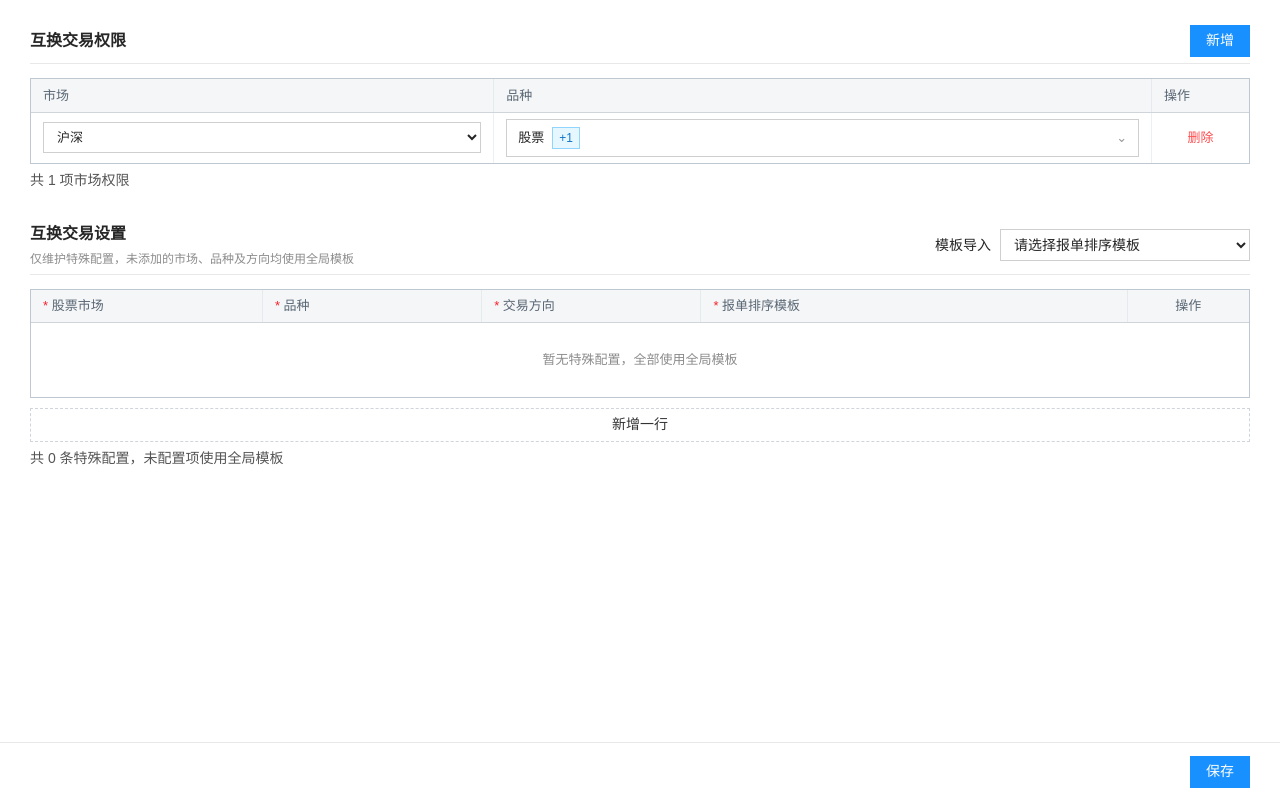
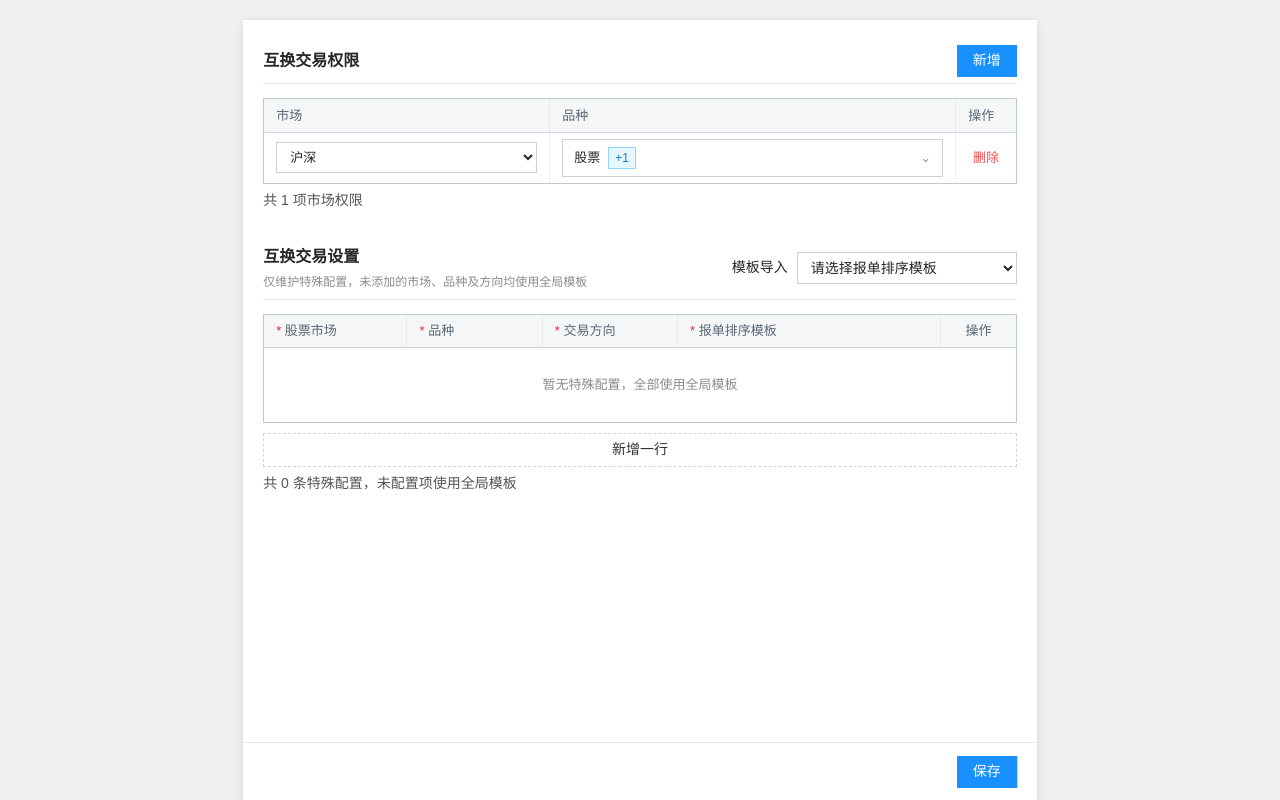
Before and after one commit to ldy-66/bct-account-routing-config, a Next.js app: page /solution-three in a window 1280 px wide. Shown: the top 800 px of the page. Built offline with nearby package versions, Linux system fonts and the light colour scheme.

Commit message:
???A4????

```diff
--- a/app/globals.css
+++ b/app/globals.css
@@ -3,21 +3,21 @@
 :root { --primary:#1890ff; --border:#d9d9d9; --light-border:#e8e8e8; --header-bg:#f5f6f7; --text:#262626; --muted:#8c8c8c; --danger:#ff4d4f; }
 * { box-sizing:border-box; }
 html,body { min-height:100%; margin:0; }
-body { color:var(--text); background:#fff; font-family:"Microsoft YaHei","PingFang SC",Arial,sans-serif; font-size:14px; }
+body { color:var(--text); background:#eef0f2; font-family:"Microsoft YaHei","PingFang SC",Arial,sans-serif; font-size:14px; }
 button,select,input { font:inherit; }
 button,summary { cursor:pointer; }
 
-.config-page { min-height:100vh; padding:18px 30px 76px; background:#fff; }
+.config-page { width:210mm; min-height:297mm; margin:20px auto; padding:18px 20px 76px; background:#fff; box-shadow:0 1px 8px rgba(0,0,0,.12); }
 .config-module { max-width:1500px; margin:0 auto 26px; }
 .module-header { min-height:46px; display:flex; align-items:center; border-bottom:1px solid var(--light-border); }
 .module-header h1,.module-header h2 { margin:0; font-size:16px; font-weight:600; }
 .module-header .primary-button,.module-header .secondary-button { margin-left:auto; }
-.routing-header { min-height:58px; }
+.routing-header { min-height:58px; flex-wrap:wrap; gap:10px; padding:8px 0; }
 .routing-header p { margin:4px 0 0; color:var(--muted); font-size:12px; }
-.routing-controls { margin-left:auto; display:flex; align-items:center; gap:12px; }
+.routing-controls { min-width:0; margin-left:auto; display:flex; align-items:center; justify-content:flex-end; flex-wrap:wrap; gap:10px; }
 .template-import-control { display:flex; align-items:center; gap:9px; }
 .template-import-control label { white-space:nowrap; }
-.template-import-control select { width:250px; height:32px; padding:0 28px 0 9px; border:1px solid #cfcfcf; background:#fff; }
+.template-import-control select { width:220px; height:32px; padding:0 28px 0 9px; border:1px solid #cfcfcf; background:#fff; }
 .template-mode-switch { display:inline-flex; height:32px; border:1px solid #cfcfcf; background:#fff; }
 .template-mode-switch button { min-width:88px; padding:0 14px; border:0; border-right:1px solid #cfcfcf; color:#555; background:#fff; }
 .template-mode-switch button:last-child { border-right:0; }
@@ -28,7 +28,7 @@ button,summary { cursor:pointer; }
 .primary-button:disabled,.save-button:disabled { border-color:#d9d9d9; color:#aaa; background:#f5f5f5; cursor:not-allowed; }
 
 .table-wrap { margin-top:14px; overflow-x:auto; border:1px solid #bfc8d0; }
-table { width:100%; min-width:1100px; border-collapse:collapse; table-layout:fixed; font-size:13px; }
+table { width:100%; min-width:0; border-collapse:collapse; table-layout:fixed; font-size:13px; }
 th { height:33px; padding:6px 12px; color:#596775; background:var(--header-bg); border-right:1px solid #e7eaed; border-bottom:1px solid #cfd5da; text-align:left; font-weight:400; }
 td { height:46px; padding:6px 12px; border-right:1px solid #edf0f2; border-bottom:1px solid #dfe4e8; vertical-align:middle; }
 th:last-child,td:last-child { border-right:0; }
@@ -39,13 +39,13 @@ tbody tr:last-child td { border-bottom:0; }
 .permission-table td>select { width:100%; }
 .count-line { margin:6px 0 0; color:#555; }
 
-.rule-table { min-width:900px; }
+.rule-table { min-width:0; }
 .rule-table th:nth-child(1) { width:24%; }
 .rule-table th:nth-child(2) { width:20%; }
 .rule-table th:nth-child(3) { width:28%; }
 .rule-table th:nth-child(4) { width:28%; }
 .rule-table em { color:#f5222d; font-style:normal; }
-.exception-table { min-width:980px; }
+.exception-table { min-width:0; }
 .exception-table th:nth-child(1) { width:19%; }
 .exception-table th:nth-child(2) { width:18%; }
 .exception-table th:nth-child(3) { width:18%; }
@@ -75,21 +75,22 @@ td select:disabled { color:#aaa; background:#f5f5f5; }
 .product-select.open .product-trigger { border-color:var(--primary); box-shadow:0 0 0 2px rgba(24,144,255,.1); }
 .product-trigger b { padding:1px 6px; color:#1677c8; background:#e6f7ff; border:1px solid #91d5ff; font-size:12px; font-weight:400; }
 .product-select .placeholder { color:#aaa; }
-.product-options { position:absolute; z-index:5; top:41px; left:0; width:100%; min-width:560px; max-width:calc(100vw - 80px); padding:6px 0; border:1px solid var(--border); background:#fff; box-shadow:0 7px 20px rgba(0,0,0,.15); }
+.product-options { position:absolute; z-index:5; top:41px; left:0; width:100%; min-width:0; max-width:calc(100vw - 80px); padding:6px 0; border:1px solid var(--border); background:#fff; box-shadow:0 7px 20px rgba(0,0,0,.15); }
 .product-options label { min-height:40px; display:flex; align-items:center; gap:9px; padding:7px 13px; white-space:normal; line-height:1.4; }
 .product-options label:hover { background:#e6f7ff; }
 
-.page-footer { position:fixed; z-index:10; left:0; right:0; bottom:0; height:58px; display:flex; align-items:center; justify-content:flex-end; padding:0 30px; border-top:1px solid var(--light-border); background:#fff; }
+.page-footer { position:fixed; z-index:10; left:50%; right:auto; bottom:0; width:210mm; height:58px; display:flex; align-items:center; justify-content:flex-end; padding:0 20px; border-top:1px solid var(--light-border); background:#fff; transform:translateX(-50%); }
 .toast { position:fixed; z-index:30; top:20px; left:50%; transform:translateX(-50%); padding:9px 14px; color:#389e0d; border:1px solid #b7eb8f; background:#f6ffed; box-shadow:0 6px 18px rgba(0,0,0,.12); }
 
 @media (max-width:720px) {
-  .config-page { padding:10px 12px 70px; }
+  body { background:#fff; }
+  .config-page { width:100%; min-height:100vh; margin:0; padding:10px 12px 70px; box-shadow:none; }
   .config-module { margin-bottom:20px; }
   .permission-table th:nth-child(1) { width:38%; }
   .permission-table th:nth-child(2) { width:50%; }
   .permission-table th:nth-child(3) { width:12%; }
   .permission-table-wrap { overflow-x:auto; overflow-y:visible; }
-  .page-footer { padding:0 12px; }
+  .page-footer { width:100%; padding:0 12px; }
   .routing-header { align-items:flex-start; flex-direction:column; gap:10px; padding:10px 0; }
   .routing-controls { width:100%; margin-left:0; flex-wrap:wrap; }
   .template-mode-switch { flex:1 0 100%; }
@@ -97,3 +98,10 @@ td select:disabled { color:#aaa; background:#f5f5f5; }
   .template-import-control { min-width:280px; flex:1; }
   .template-import-control select { min-width:0; flex:1; }
 }
+
+@page { size:A4 portrait; margin:0; }
+@media print {
+  body { background:#fff; }
+  .config-page { width:210mm; min-height:297mm; margin:0; box-shadow:none; }
+  .page-footer { position:absolute; width:210mm; }
+}
```
Also changed, not shown: 1 other file (tests, documents, lock files or other folders).
